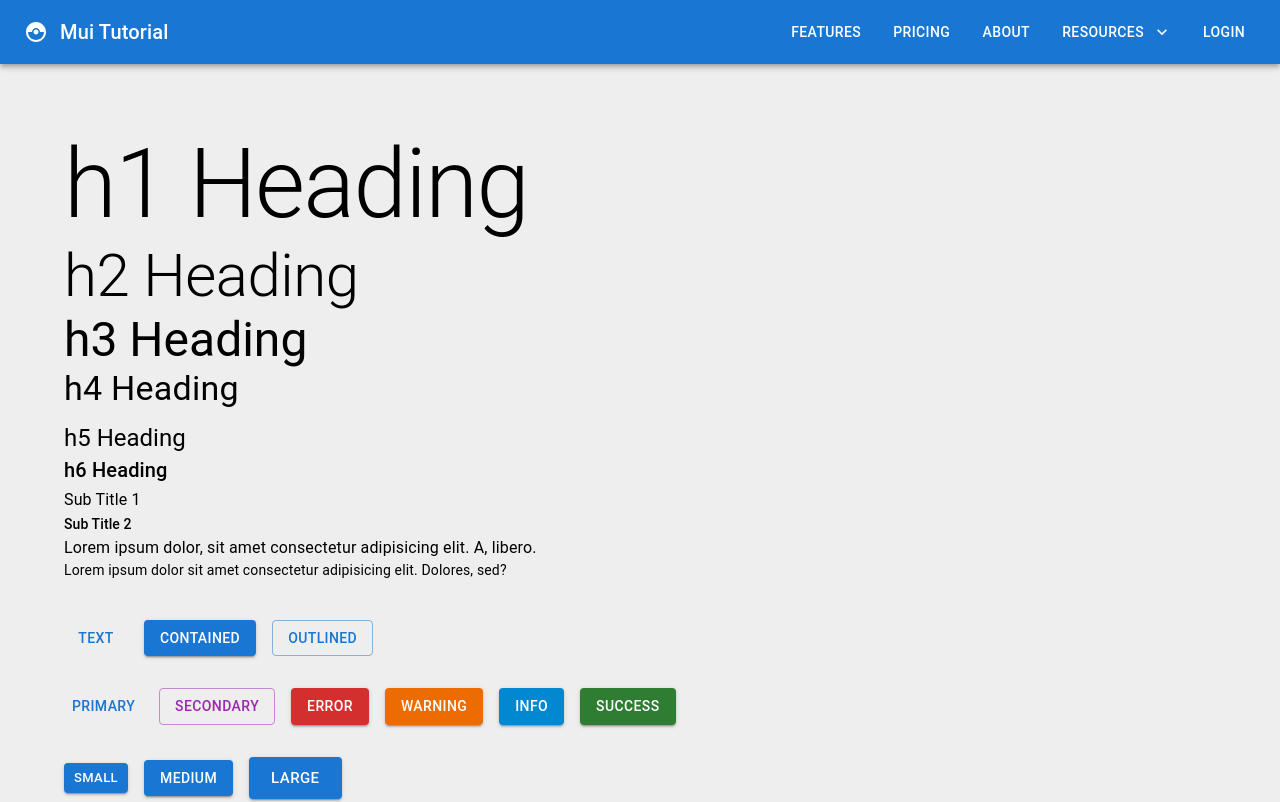
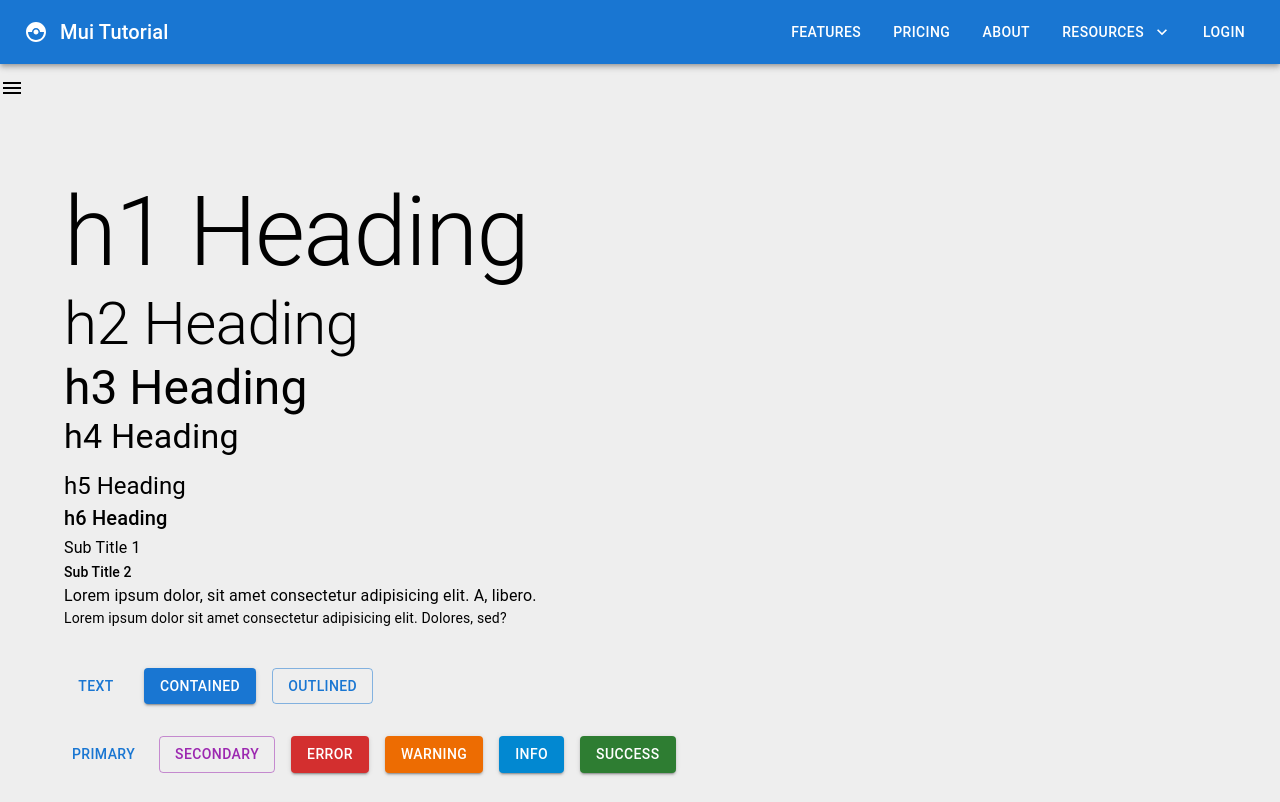
Before and after one commit to ralphsulit/material-ui-tutorial, a React (Create React App) app: page / in a window 1280 px wide. Shown: the top 802 px of the page. Built offline with nearby package versions, Linux system fonts and the light colour scheme.

Commit message:
feat: added MuiDrawer component (Drawer/Sidepanel Component)

```diff
--- a/src/App.tsx
+++ b/src/App.tsx
@@ -18,12 +18,14 @@
 import { MuiNavbar } from './components/MuiNavbar';
 import { MuiLink } from './components/MuiLink';
 import { MuiBreadcrumbs } from './components/MuiBreadCrumbs';
+import { MuiDrawer } from './components/MuiDrawer';
 
 function App() {
   return (
     <div className="App">
       {/* Navbar Component */}
       <MuiNavbar />
+      <MuiDrawer />
 
       <Stack p={8}>
         {/* Typography */}
--- /dev/null
+++ b/src/components/MuiDrawer.tsx
@@ -0,0 +1,34 @@
+import { useState } from 'react';
+
+import { Drawer, Box, Typography, IconButton } from '@mui/material';
+
+import MenuIcon from '@mui/icons-material/Menu';
+
+export const MuiDrawer = () => {
+  const [isDrawerOpen, setIsDrawerOpen] = useState(false);
+
+  return(
+    <>
+      <IconButton
+        size='large'
+        edge='start'
+        color='inherit'
+        aria-label='logo'
+        onClick={() => setIsDrawerOpen(true)}
+      >
+        <MenuIcon />
+      </IconButton>
+      <Drawer
+        anchor='left'
+        open={isDrawerOpen}
+        onClose={() => setIsDrawerOpen(false)}
+      >
+        <Box p={2} width='250px' textAlign='center' role='presentation'>
+          <Typography variant='h6' component='div'>
+            Side Panel
+          </Typography>
+        </Box>
+      </Drawer>
+    </>
+  )
+}
```
